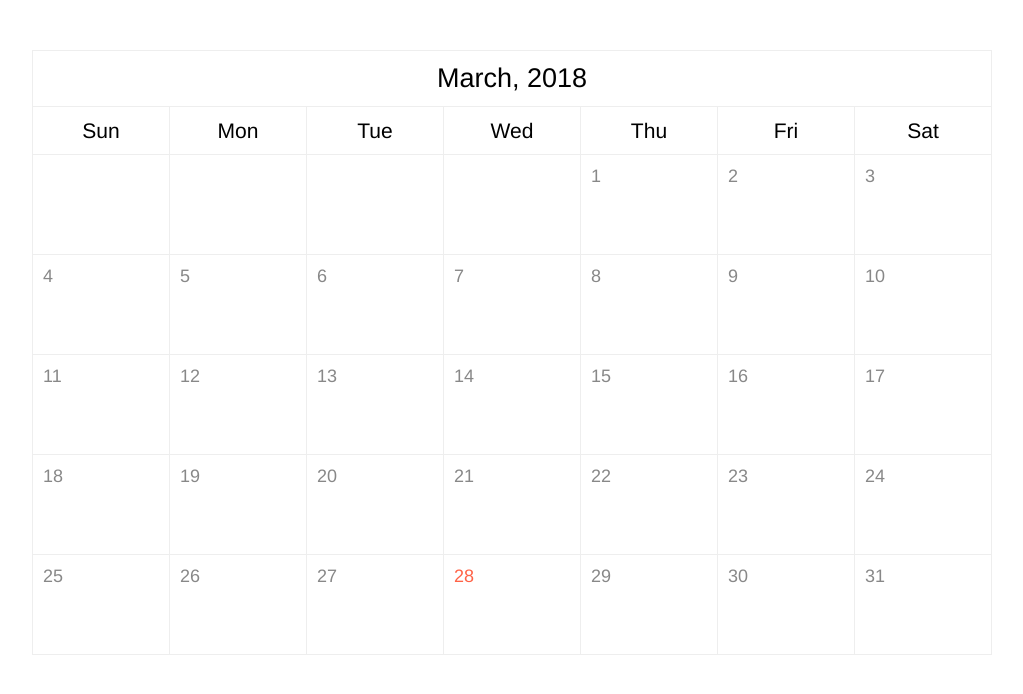
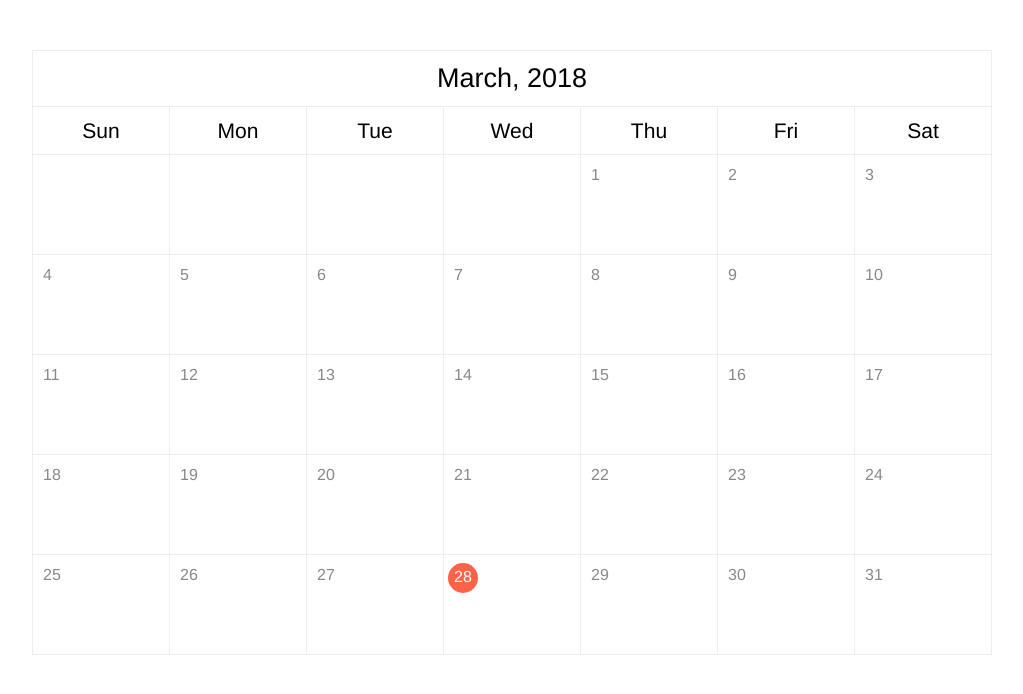
Before and after one commit to realigork/react_redux_calendar, a React app: page / in a window 1280 px wide. Shown: the top 694 px of the page, without its empty margins (128-1151 px from the left). Built offline with nearby package versions, Linux system fonts and the light colour scheme.

Commit message:
Get day of clicked cell; Update active cell styling

```diff
--- a/src/components/calendar/cell.css
+++ b/src/components/calendar/cell.css
@@ -1,8 +1,25 @@
-td {
+.day {
   color: #888;
+  font-size: 16px;
 }
 
-.isActive {
-  color: tomato;
+.dayActive {
+  composes: day;
+  color: #fff;
+  display: inline-block;
   font-weight: 500;
+  position: relative;
 }
+
+.dayActive:before {
+  content: '';
+  width: 30px;
+  height: 30px;
+  background: tomato;
+  border-radius: 50%;
+  position: absolute;
+  top: 50%;
+  left: 50%;
+  margin: -15px 0 0 -15px;
+  z-index: -1;
+}
--- a/src/components/calendar/cell.jsx
+++ b/src/components/calendar/cell.jsx
@@ -2,11 +2,11 @@ import React from 'react';
 
 import classes from './cell.css';
 
-const Cell = ({ day, isCurrent }) => {
-  const activeClass = isCurrent ? classes.isActive : null;
+const Cell = ({ day, isCurrent, onClick }) => {
+  const dayClass = isCurrent ? classes.dayActive : classes.day;
   return (
-    <td className={activeClass}>
-      <h4>{day}</h4>
+    <td onClick={onClick}>
+      <h4 className={dayClass}>{day}</h4>
     </td>
   );
 };
--- a/src/components/calendar/index.jsx
+++ b/src/components/calendar/index.jsx
@@ -38,8 +38,8 @@ class Calendar extends Component {
     });
   }
 
-  onCellClickHandler(index) {
-    console.log(index)
+  onCellClickHandler(day) {
+    console.log(day);
   }
 
   renderWeekdays() {
@@ -56,7 +56,7 @@ class Calendar extends Component {
           key={key}
           day={item.day}
           isCurrent={item.isCurrent}
-          onClick={(e) => { this.onCellClickHandler(e); }}
+          onClick={() => { this.onCellClickHandler(item.day); }}
         />
       )
     });
```
